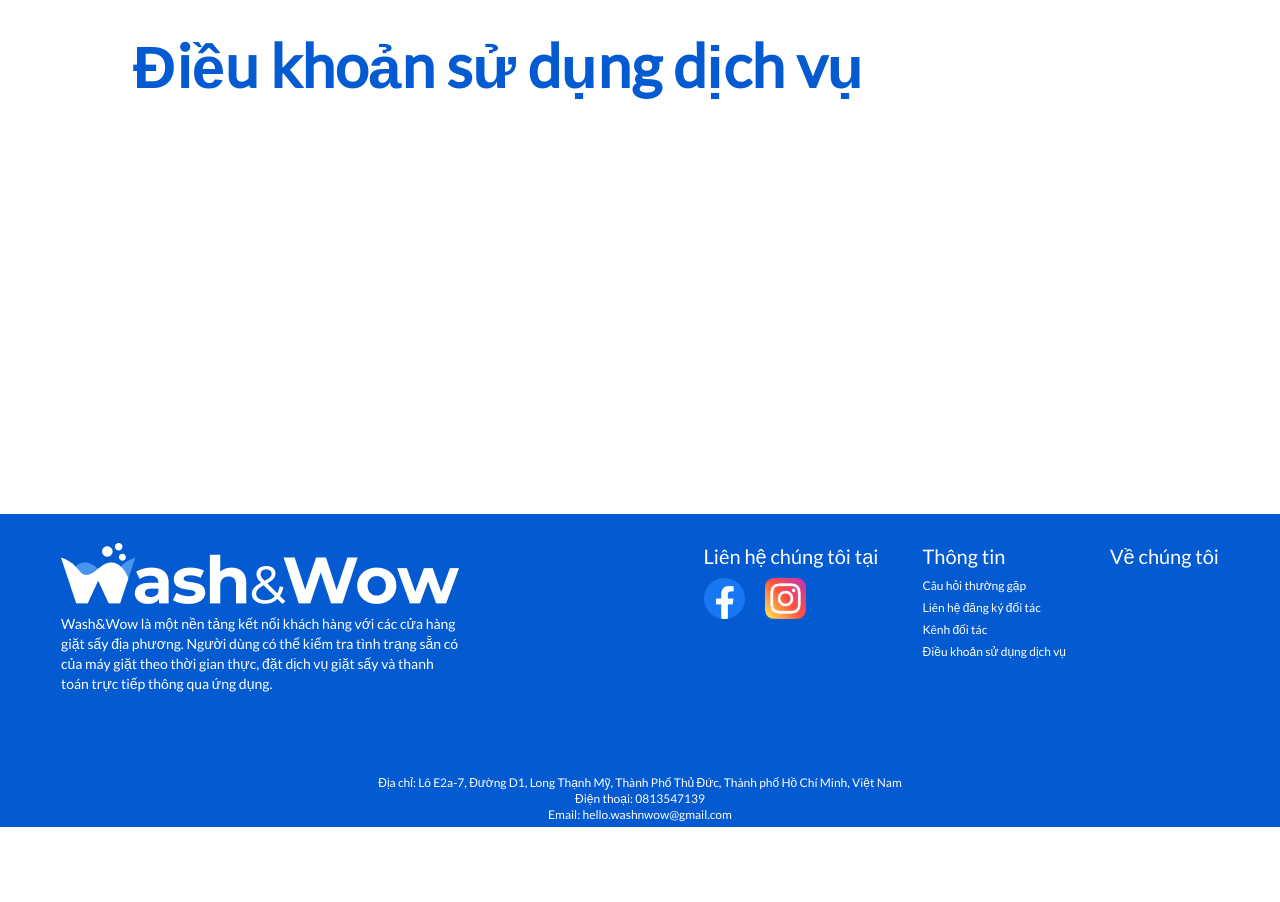
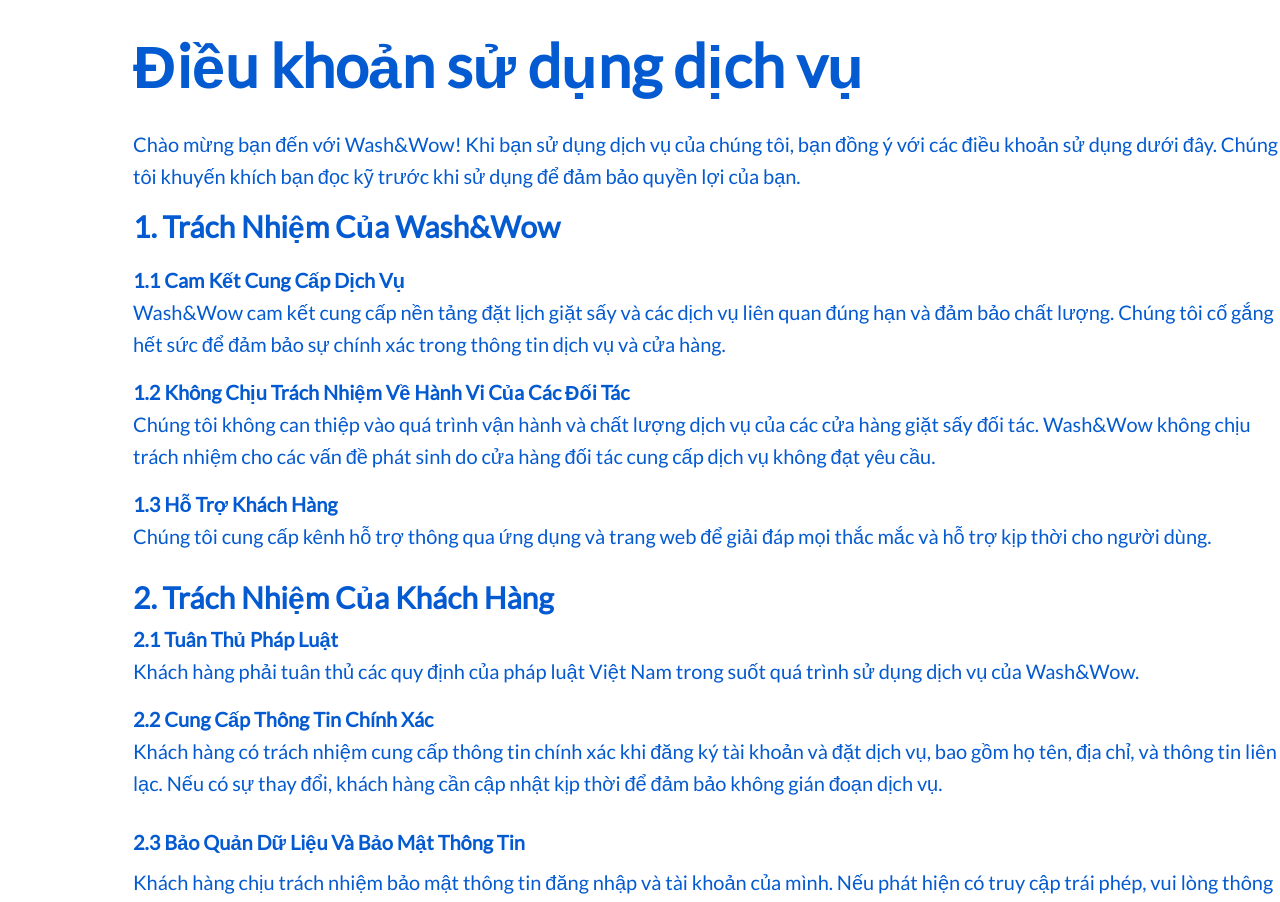
Before and after one commit to Helixu38/Wash-Wow-Landing-Page, a Next.js app: page /terms-condition in a window 1280 px wide. Shown: the part 180-1082 px from the top of the page. Before the commit the page ends 1007 px from the top, so only its background shows below. Built offline with nearby package versions, Linux system fonts and the light colour scheme.

Commit message:
feat: implement routing and term content

```diff
--- a/components/faq/content.tsx
+++ b/components/faq/content.tsx
@@ -21,12 +21,12 @@
           <DropdownMenuTrigger asChild>
             <ul className="flex flex-row justify-center items-center cursor-pointer w-[800px] mx-auto mb-[35px]">
               <div className="border-primary border-3 rounded-full flex justify-center items-center">
-                <IconQuestionMark className="text-primary" />
+                <IconQuestionMark className="text-primary flex-shrink-0" />
               </div>
               <span className="ml-[28.5px] flex-grow text-left">
                 Quy trình giặt ủi đặt qua ứng dụng được hoạt động như thế nào?
               </span>
-              <IconChevronDown className="text-primary" />
+              <IconChevronDown className="text-primary flex-shrink-0" />
             </ul>
           </DropdownMenuTrigger>
 
@@ -34,9 +34,15 @@
             <DropdownMenuLabel>Trả lời</DropdownMenuLabel>
             <DropdownMenuSeparator />
             <DropdownMenuItem>
-              Quy trình giặt ủi được hoạt động bằng cách bạn đặt đơn qua ứng
-              dụng và lựa chọn tiệm gần nhất để xử lý đơn hàng. Đội ngũ sẽ đến
-              lấy đồ và giao trả đúng giờ.
+              <ol className="list-none pl-5">
+                <li>
+                  Bước 1: Khách hàng chọn cửa hàng giặt sấy gần vị trí của mình.
+                </li>
+                <li>Bước 2: Chọn cửa hàng mà mình muốn đặt.</li>
+                <li>Bước 3: Chọn khung giờ và máy trống để sử dụng.</li>
+                <li>Bước 4: Điền các thông tin cần thiết vào mẫu.</li>
+                <li>Bước 5: Thanh toán qua ứng dụng để hoàn tất đặt đơn.</li>
+              </ol>
             </DropdownMenuItem>
           </DropdownMenuContent>
         </DropdownMenu>
@@ -48,7 +54,7 @@
                 <IconQuestionMark className="text-primary" />
               </div>
               <span className="ml-[28.5px] flex-grow text-left">
-                Quy trình nhận đơn và thanh toán dành cho đối tác như thế nào?
+                [Quý đối tác] Quy trình nhận đơn và thanh toán
               </span>
               <IconChevronDown className="text-primary" />
             </ul>
@@ -58,9 +64,19 @@
             <DropdownMenuLabel>Trả lời</DropdownMenuLabel>
             <DropdownMenuSeparator />
             <DropdownMenuItem>
-              Quy trình giặt ủi được hoạt động bằng cách bạn đặt đơn qua ứng
-              dụng và lựa chọn tiệm gần nhất để xử lý đơn hàng. Đội ngũ sẽ đến
-              lấy đồ và giao trả đúng giờ.
+              <ol className="list-none pl-5">
+                <li>Bước 1: Thông báo sẽ được chuyển đến quý đối tác.</li>
+                <li>
+                  Bước 2: Quý đối tác nhấn vào thông báo đơn và xác nhận thông
+                  tin đặt thời gian.
+                </li>
+                <li>Bước 3: Khách hàng mang quần áo đến.</li>
+                <li>
+                  Bước 4: Quý đối tác nhận và tiến hành giặt ủi cho khách hàng.
+                </li>
+                <li>Bước 5: Quý đối tác cập nhật trạng thái đơn hàng.</li>
+                <li>Bước 6: Khách hàng đến và nhận quần áo.</li>
+              </ol>
             </DropdownMenuItem>
           </DropdownMenuContent>
         </DropdownMenu>
@@ -82,9 +98,9 @@
             <DropdownMenuLabel>Trả lời</DropdownMenuLabel>
             <DropdownMenuSeparator />
             <DropdownMenuItem>
-              Quy trình giặt ủi được hoạt động bằng cách bạn đặt đơn qua ứng
-              dụng và lựa chọn tiệm gần nhất để xử lý đơn hàng. Đội ngũ sẽ đến
-              lấy đồ và giao trả đúng giờ.
+              Với việc hứa hẹn sẽ nâng cao và thúc đẩy quy trình, Wash&Wow mang
+              đến cho quý khách hàng thời gian nhận quần áo trong vòng 4 tiếng
+              kể từ khi gửi đồ
             </DropdownMenuItem>
           </DropdownMenuContent>
         </DropdownMenu>
@@ -106,9 +122,8 @@
             <DropdownMenuLabel>Trả lời</DropdownMenuLabel>
             <DropdownMenuSeparator />
             <DropdownMenuItem>
-              Quy trình giặt ủi được hoạt động bằng cách bạn đặt đơn qua ứng
-              dụng và lựa chọn tiệm gần nhất để xử lý đơn hàng. Đội ngũ sẽ đến
-              lấy đồ và giao trả đúng giờ.
+              Hiện tại Wash&Wow cho phép khách hàng có thể thanh toán qua các
+              cổng thanh toán điện tử như: E-banking, Momo, Zalopay
             </DropdownMenuItem>
           </DropdownMenuContent>
         </DropdownMenu>
--- a/components/navigation/navbar.tsx
+++ b/components/navigation/navbar.tsx
@@ -5,7 +5,7 @@
 
 export default function Navbar() {
   return (
-    <div className="w-full h-[88px] flex flex-row justify-between items-center px-4 md:px-[58px] font-medium text-xl text-primary">
+    <div className="w-full h-[88px] flex flex-row justify-between items-center px-4 md:px-[58px] font-medium text-xl text-primary shadow-md">
       <div className="flex items-center">
         <Link href="/">
           <AppLogo />
@@ -16,10 +16,14 @@
         <Link href={"/download"}>
           <p className="hidden md:block">Tải app ngay</p>
         </Link>
-        <p className="hidden md:block">Về chúng tôi</p>
-        <div className="flex items-center justify-center w-10 h-10 rounded-full bg-primary">
-          <IconQuestionMark color="white" size={20} />
-        </div>
+        <Link href={"/about-us"}>
+          <p className="hidden md:block">Về chúng tôi</p>
+        </Link>
+        <Link href={"/question"}>
+          <div className="flex items-center justify-center w-10 h-10 rounded-full bg-primary">
+            <IconQuestionMark color="white" size={20} />
+          </div>
+        </Link>
       </div>
     </div>
   );
--- a/components/term-and-condition/content.tsx
+++ b/components/term-and-condition/content.tsx
@@ -2,8 +2,127 @@
 
 export default function Content() {
   return (
-    <div className="ml-[133px] mt-[129px] text-6xl text-primary font-bold mb-[417px]">
-      Điều khoản sử dụng dịch vụ
+    <div className="ml-[133px] mt-[129px] text-primary font-bold mb-[62px]">
+      <h1 className="text-6xl mb-8">Điều khoản sử dụng dịch vụ</h1>
+      <div className="text-xl leading-8">
+        <p className="mb-4 font-medium">
+          Chào mừng bạn đến với Wash&Wow! Khi bạn sử dụng dịch vụ của chúng tôi,
+          bạn đồng ý với các điều khoản sử dụng dưới đây. Chúng tôi khuyến khích
+          bạn đọc kỹ trước khi sử dụng để đảm bảo quyền lợi của bạn.
+        </p>
+
+        <h3 className="font-bold text-3xl mb-2">1. Trách Nhiệm Của Wash&Wow</h3>
+
+        <h4 className="font-semibold mt-[20px]">
+          1.1 Cam Kết Cung Cấp Dịch Vụ
+        </h4>
+        <p className="mb-4 font-medium">
+          Wash&Wow cam kết cung cấp nền tảng đặt lịch giặt sấy và các dịch vụ
+          liên quan đúng hạn và đảm bảo chất lượng. Chúng tôi cố gắng hết sức để
+          đảm bảo sự chính xác trong thông tin dịch vụ và cửa hàng.
+        </p>
+
+        <h4 className="font-semibold">
+          1.2 Không Chịu Trách Nhiệm Về Hành Vi Của Các Đối Tác
+        </h4>
+        <p className="mb-4 font-medium">
+          Chúng tôi không can thiệp vào quá trình vận hành và chất lượng dịch vụ
+          của các cửa hàng giặt sấy đối tác. Wash&Wow không chịu trách nhiệm cho
+          các vấn đề phát sinh do cửa hàng đối tác cung cấp dịch vụ không đạt
+          yêu cầu.
+        </p>
+
+        <h4 className="font-semibold">1.3 Hỗ Trợ Khách Hàng</h4>
+        <p className="mb-[27px] font-medium">
+          Chúng tôi cung cấp kênh hỗ trợ thông qua ứng dụng và trang web để giải
+          đáp mọi thắc mắc và hỗ trợ kịp thời cho người dùng.
+        </p>
+
+        <h3 className="font-bold text-3xl mb-2">
+          2. Trách Nhiệm Của Khách Hàng
+        </h3>
+
+        <h4 className="font-semibold ">2.1 Tuân Thủ Pháp Luật</h4>
+        <p className="mb-4 font-medium">
+          Khách hàng phải tuân thủ các quy định của pháp luật Việt Nam trong
+          suốt quá trình sử dụng dịch vụ của Wash&Wow.
+        </p>
+
+        <h4 className="font-semibold ">2.2 Cung Cấp Thông Tin Chính Xác</h4>
+        <p className="mb-[27px] font-medium">
+          Khách hàng có trách nhiệm cung cấp thông tin chính xác khi đăng ký tài
+          khoản và đặt dịch vụ, bao gồm họ tên, địa chỉ, và thông tin liên lạc.
+          Nếu có sự thay đổi, khách hàng cần cập nhật kịp thời để đảm bảo không
+          gián đoạn dịch vụ.
+        </p>
+
+        <h4 className="font-semibold mb-2">
+          2.3 Bảo Quản Dữ Liệu Và Bảo Mật Thông Tin
+        </h4>
+        <p className="mb-4 font-medium">
+          Khách hàng chịu trách nhiệm bảo mật thông tin đăng nhập và tài khoản
+          của mình. Nếu phát hiện có truy cập trái phép, vui lòng thông báo ngay
+          cho chúng tôi để được hỗ trợ kịp thời.
+        </p>
+
+        <h3 className="font-bold text-3xl mb-2">
+          3. Các Hình Thức Sử Dụng Không Được Chấp Nhận
+        </h3>
+        <p className="mb-4 font-medium">
+          Khách hàng không được phép sử dụng dịch vụ của Wash&Wow để gây tổn
+          hại, xâm nhập trái phép hệ thống của chúng tôi hoặc các đối tác. Không
+          được phát tán mã độc, virus hoặc thực hiện hành vi phá hoại khác.
+        </p>
+
+        <h3 className="font-bold text-3xl mb-2">4. Thanh Toán Và Hoàn Trả</h3>
+
+        <h4 className="font-semibold mb-2">4.1 Thanh Toán</h4>
+        <p className="mb-4 font-medium">
+          Khách hàng phải thanh toán đầy đủ các khoản phí theo quy định khi sử
+          dụng dịch vụ. Thông tin chi phí sẽ được hiển thị rõ ràng trước khi đặt
+          lịch giặt sấy.
+        </p>
+
+        <h4 className="font-semibold mb-2">4.2 Chính Sách Hoàn Trả</h4>
+        <p className="mb-4 font-medium">
+          Chúng tôi sẽ hoàn tiền trong các trường hợp sau: Wash&Wow ngừng cung
+          cấp dịch vụ sau khi khách hàng đã thanh toán. Dịch vụ không được cung
+          cấp trong vòng 48 giờ kể từ khi đặt hàng.
+        </p>
+
+        <h3 className="font-bold text-3xl mb-2">5. Ngừng Cung Cấp Dịch Vụ</h3>
+        <p className="mb-4 font-medium">
+          Wash&Wow có quyền ngừng cung cấp dịch vụ nếu khách hàng vi phạm các
+          điều khoản sau: Cung cấp thông tin sai lệch, gây tổn hại cho hệ thống
+          hoặc đối tác.
+        </p>
+
+        <h3 className="font-bold text-3xl mb-2">
+          6. Thay Đổi Điều Khoản Sử Dụng
+        </h3>
+        <p className="mb-4 font-medium">
+          Chúng tôi có thể điều chỉnh và cập nhật điều khoản sử dụng khi cần
+          thiết. Mọi thay đổi sẽ được công bố trên trang web và ứng dụng của
+          Wash&Wow, và có hiệu lực ngay sau khi công bố.
+        </p>
+
+        <h3 className="font-bold text-3xl mb-2">
+          7. Chính Sách Bảo Mật Thông Tin
+        </h3>
+        <p className="mb-4 font-medium">
+          Chúng tôi cam kết bảo vệ thông tin cá nhân của khách hàng và không
+          chia sẻ cho bất kỳ bên thứ ba nào mà không có sự đồng ý của bạn, trừ
+          trường hợp pháp luật yêu cầu.
+        </p>
+
+        <h3 className="font-bold text-3xl mb-2">8. Hỗ Trợ Và Khiếu Nại</h3>
+        <p className="mb-4 font-medium">
+          Mọi thắc mắc hoặc khiếu nại liên quan đến việc sử dụng dịch vụ của
+          Wash&Wow, xin vui lòng liên hệ với chúng tôi qua
+          hello.washnwow@gmail.com. Chúng tôi cam kết phản hồi trong vòng 24 giờ
+          làm việc.
+        </p>
+      </div>
     </div>
   );
 }
```
